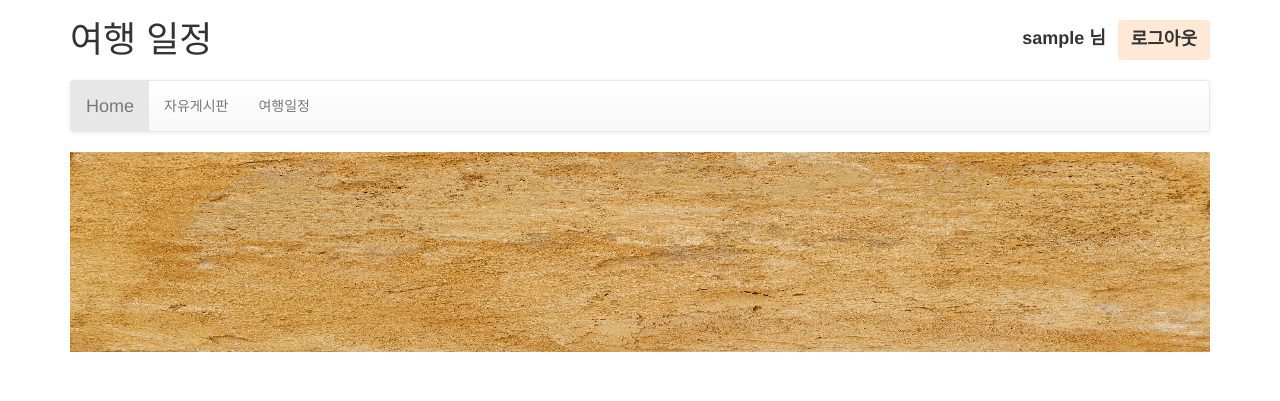
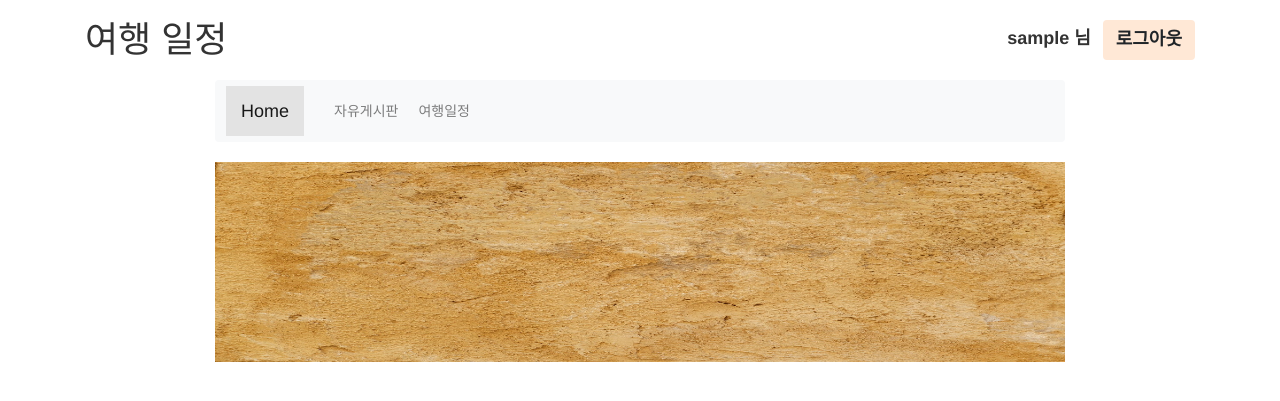
Before and after one commit to msbemh/phpMyWeb, a PHP site: page /main.php in a window 1280 px wide. Shown: the top 401 px of the page. Run offline with PHP 8.4, Linux system fonts and the light colour scheme; the visitor is signed in with stand-in values (Sample User, id 1); some libraries are stand-ins or nearby versions.

Commit message:
부트스트랩 바껴서 네비게이션바 다시 만듦

```diff
--- a/header.php
+++ b/header.php
@@ -11,6 +11,9 @@
 <!-- font awesome 추가 -->
 <script src="https://kit.fontawesome.com/60fa22b10c.js" crossorigin="anonymous"></script>
 
+<!-- Bootstrap cdn 설정 (영어버전) -->
+<link rel="stylesheet" href="https://stackpath.bootstrapcdn.com/bootstrap/4.4.1/css/bootstrap.min.css" integrity="sha384-Vkoo8x4CGsO3+Hhxv8T/Q5PaXtkKtu6ug5TOeNV6gBiFeWPGFN9MuhOf23Q9Ifjh" crossorigin="anonymous">
+
 <!-- Bootstrap cdn 설정 -->
 <link rel="stylesheet" href="https://stackpath.bootstrapcdn.com/bootstrap/3.4.1/css/bootstrap.min.css">
 <link rel="stylesheet" href="https://stackpath.bootstrapcdn.com/bootstrap/3.4.1/css/bootstrap-theme.min.css">
--- a/main.php
+++ b/main.php
@@ -23,36 +23,22 @@ if(!isset($_SESSION['userId'])){
         <div style="float:right; margin:20px 0px; padding: 6px 12px; font-weight:bold; font-size: 18px;"><?php echo "{$_SESSION["nickName"]}" ?> 님</div>
     </div>
     <div style="clear: both"></div>
-
-<!--    <ul>-->
-<!--        <li onclick="goHome()">홈</li>-->
-<!--        <li onclick="goFreeBoard()">자유 게시판</li>-->
-<!--        <li onclick="goHome()">Contact</li>-->
-<!--        <li onclick="goHome()">About</li>-->
-<!--        <li onclick="goHome()">About</li>-->
-<!--    </ul>-->
-    <div>
-        <nav class="navbar navbar-default">
-            <div class="container-fluid">
-                <!-- Brand and toggle get grouped for better mobile display -->
-                <div class="navbar-header">
-                    <button type="button" class="navbar-toggle collapsed" data-toggle="collapse" data-target="#bs-example-navbar-collapse-1" aria-expanded="false">
-                        <span class="sr-only">Toggle navigation</span>
-                        <span class="icon-bar"></span>
-                        <span class="icon-bar"></span>
-                        <span class="icon-bar"></span>
-                    </button>
-                    <a class="navbar-brand" style="background: #e7e7e7" href="/main.php">Home</a>
-                </div>
-
-                <!-- Collect the nav links, forms, and other content for toggling -->
-                <div class="collapse navbar-collapse" id="bs-example-navbar-collapse-1">
-                    <ul class="nav navbar-nav">
-                        <li><a href="/freeBoard.php">자유게시판</a></li>
-                        <li><a href="#">여행일정</a></li>
-                    </ul>
-                </div><!-- /.navbar-collapse -->
-            </div><!-- /.container-fluid -->
+    <div class="container_medium">
+        <nav class="navbar navbar-expand-lg navbar-light bg-light">
+            <a class="navbar-brand" href="/main.php" style="background: #E3E3E3">Home</a>
+            <button class="navbar-toggler"  type="button" data-toggle="collapse" data-target="#navbarNav" aria-controls="navbarNav" aria-expanded="false" aria-label="Toggle navigation">
+                <span class="navbar-toggler-icon"></span>
+            </button>
+            <div class="collapse navbar-collapse" id="navbarNav">
+                <ul class="navbar-nav">
+                    <li class="nav-item">
+                        <a class="nav-link" href="/freeBoard.php">자유게시판</a>
+                    </li>
+                    <li class="nav-item" style="margin-left:10px;">
+                        <a class="nav-link" href="/freeBoard.php">여행일정</a>
+                    </li>
+                </ul>
+            </div>
         </nav>
 
 
```
Also changed, not shown: freeBoard.php (+17 -21 lines), freeBoardView.php (+7 -1 lines).
